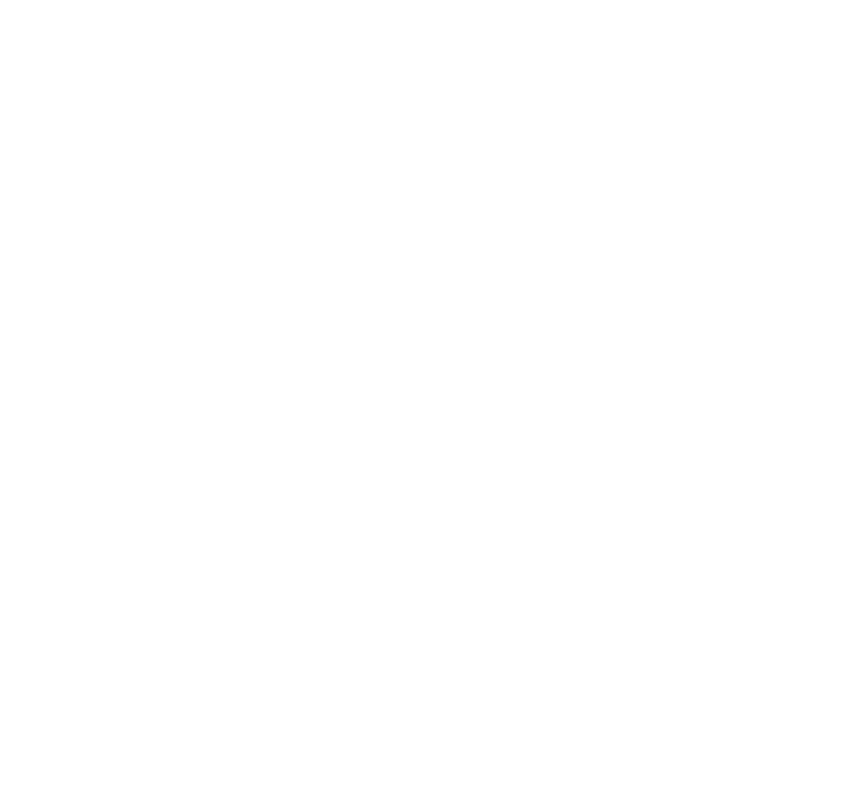
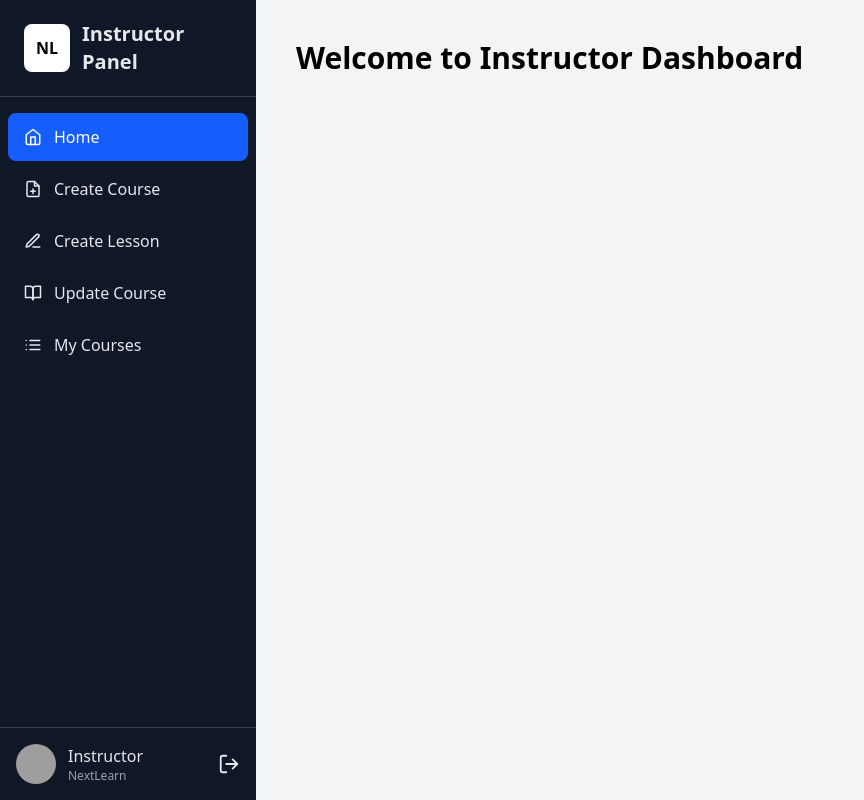
Before and after one commit to ramgopi007/LMS-PROJECT-FRONTEND, a React (Vite) app in the folder Frontend/: page /instructor/dashboard in a window 1280 px wide. Before the commit this address had no page. Shown: the whole page, without its empty margins (0-864 px from the left). Built offline with nearby package versions, Linux system fonts and the light colour scheme; grey boxes are pictures that could not be loaded.

Commit message:
Today I have worked on the login api calls for student and instructor

```diff
--- a/Frontend/package.json
+++ b/Frontend/package.json
@@ -12,6 +12,7 @@
   "dependencies": {
     "@reduxjs/toolkit": "^2.10.1",
     "@tailwindcss/vite": "^4.1.17",
+    "axios": "^1.13.2",
     "react": "^19.2.0",
     "react-dom": "^19.2.0",
     "react-icons": "^5.5.0",
--- a/Frontend/src/App.jsx
+++ b/Frontend/src/App.jsx
@@ -6,6 +6,7 @@ import Settings from "./pages/authentication/settings";
 import Profile from "./pages/authentication/profile";
 import Home from "./components/Home";
 import { Routes,Route } from "react-router-dom";
+import InstructorDashboard from "./pages/instructor/dashboard";
 function App() {
   return (
     <>
@@ -18,6 +19,7 @@ function App() {
         <Route path="/logout" element={<Logout />} />
         <Route path="/settings" element={<Settings />} />
         <Route path="/Profile" element={<Profile />} />
+        <Route path="/instructor/dashboard" element={<InstructorDashboard/>} />
       </Routes>
     </>
   );
--- a/Frontend/src/pages/authentication/signup.jsx
+++ b/Frontend/src/pages/authentication/signup.jsx
@@ -1,18 +1,52 @@
 import { useNavigate } from "react-router-dom";
+import { useState } from "react";
+import axios from "axios";
 
 const Signup = () => {
   const navigate = useNavigate();
+
+  // Form States
+  const [firstName, setFirstname] = useState("");
+  const [lastName, setLastname] = useState("");
+  const [email, setEmail] = useState("");
+  const [password, setPassword] = useState("");
+  const [role, setRole] = useState("student"); // default role
 
   const handleLoginClick = (e) => {
     e.preventDefault();
     navigate("/login");
   };
 
-  const handleSignupSubmit = (e) => {
-    e.preventDefault();
-    // Here you can add your signup logic (e.g., API call)
-    console.log("User signed up successfully!");
-    navigate("/login"); // Navigate to Login page after successful signup
+  const handleSignupSubmit = async (e) => {
+    e.preventDefault(); /* 👉 Stops the page from refreshing so you can run your own code. */
+
+    try {
+      const payload = {
+        firstName,
+        lastName,
+        email,
+        password,
+        role,
+      };
+
+      const response = await axios.post(
+        "http://localhost:5000/lms/auth/signup",
+        payload,
+        {
+          headers: {
+            "Content-Type": "application/json",
+          },
+        }
+      );
+
+      console.log("Signup success:", response.data);
+
+      // Navigate to login page after success
+      navigate("/login");
+    } catch (error) {
+      console.error("Signup error:", error.response?.data || error.message);
+      alert(error.response?.data?.message || "Signup failed. Try again!");
+    }
   };
 
   return (
@@ -32,16 +66,14 @@ const Signup = () => {
           <form onSubmit={handleSignupSubmit} className="space-y-4">
             {/* First Name */}
             <div>
-              <label
-                htmlFor="firstName"
-                className="block text-sm font-medium text-gray-600 mb-1"
-              >
+              <label className="block text-sm font-medium text-gray-600 mb-1">
                 First Name
               </label>
               <input
                 type="text"
-                id="firstName"
                 placeholder="Enter your first name"
+                value={firstName}
+                onChange={(e) => setFirstname(e.target.value)}
                 className="w-full px-4 py-2 border border-gray-300 rounded-lg focus:ring-2 focus:ring-blue-400 focus:outline-none"
                 required
               />
@@ -49,16 +81,14 @@ const Signup = () => {
 
             {/* Last Name */}
             <div>
-              <label
-                htmlFor="lastName"
-                className="block text-sm font-medium text-gray-600 mb-1"
-              >
+              <label className="block text-sm font-medium text-gray-600 mb-1">
                 Last Name
               </label>
               <input
                 type="text"
-                id="lastName"
                 placeholder="Enter your last name"
+                value={lastName}
+                onChange={(e) => setLastname(e.target.value)}
                 className="w-full px-4 py-2 border border-gray-300 rounded-lg focus:ring-2 focus:ring-blue-400 focus:outline-none"
                 required
               />
@@ -66,17 +96,14 @@ const Signup = () => {
 
             {/* Email */}
             <div>
-              <label
-                htmlFor="email"
-                className="block text-sm font-medium text-gray-600 mb-1"
-              >
+              <label className="block text-sm font-medium text-gray-600 mb-1">
                 Email
               </label>
-
               <input
                 type="email"
-                id="email"
                 placeholder="Enter your email"
+                value={email}
+                onChange={(e) => setEmail(e.target.value)}
                 className="w-full px-4 py-2 border border-gray-300 rounded-lg focus:ring-2 focus:ring-blue-400 focus:outline-none"
                 required
               />
@@ -84,16 +111,14 @@ const Signup = () => {
 
             {/* Password */}
             <div>
-              <label
-                htmlFor="password"
-                className="block text-sm font-medium text-gray-600 mb-1"
-              >
+              <label className="block text-sm font-medium text-gray-600 mb-1">
                 Password
               </label>
               <input
                 type="password"
-                id="password"
                 placeholder="Enter your password"
+                value={password}
+                onChange={(e) => setPassword(e.target.value)}
                 className="w-full px-4 py-2 border border-gray-300 rounded-lg focus:ring-2 focus:ring-blue-400 focus:outline-none"
                 required
               />
@@ -101,19 +126,19 @@ const Signup = () => {
 
             {/* Role */}
             <div>
-              <label
-                htmlFor="password"
-                className="block text-sm font-medium text-gray-600 mb-1"
-              >
+              <label className="block text-sm font-medium text-gray-600 mb-1">
                 Role
               </label>
-              <input
-                type="password"
-                id="Role"
-                placeholder="Enter your Role"
+
+              <select
+                value={role}
+                onChange={(e) => setRole(e.target.value)}
                 className="w-full px-4 py-2 border border-gray-300 rounded-lg focus:ring-2 focus:ring-blue-400 focus:outline-none"
                 required
-              />
+              >
+                <option value="student">Student</option>
+                <option value="instructor">Instructor</option>
+              </select>
             </div>
 
             {/* Submit Button */}
@@ -146,4 +171,4 @@ const Signup = () => {
   );
 };
 
-export default Signup;
+export default Signup;
--- /dev/null
+++ b/Frontend/src/pages/instructor/dashboard.jsx
@@ -0,0 +1,138 @@
+import { useState } from "react";
+import {
+  FiHome,
+  FiBookOpen,
+  FiEdit3,
+  FiFilePlus,
+  FiList,
+  FiLogOut,
+} from "react-icons/fi";
+import { useNavigate } from "react-router-dom";
+
+const InstructorDashboard = () => {
+  const [active, setActive] = useState("home");
+  const navigate = useNavigate();
+
+  const handleLogout = () => {
+    localStorage.removeItem("user");
+    navigate("/login");
+  };
+
+  return (
+    <div className="flex min-h-screen">
+
+      {/* ---------------- Sidebar ---------------- */}
+      <aside className="w-64 bg-gray-900 text-gray-200 flex flex-col justify-between">
+
+        {/* Logo Section */}
+        <div>
+          <div className="flex items-center gap-3 px-6 py-5 border-b border-gray-700">
+            <div className="bg-white text-black font-bold p-3 rounded-lg">
+              NL
+            </div>
+            <h1 className="text-xl font-semibold">Instructor Panel</h1>
+          </div>
+
+          {/* Menu */}
+          <nav className="mt-4 px-2 space-y-1">
+
+            {/* Home */}
+            <button
+              className={`w-full flex items-center gap-3 px-4 py-3 rounded-lg
+                ${active === "home" ? "bg-blue-600 text-white" : "hover:bg-gray-800"}`}
+              onClick={() => setActive("home")}
+            >
+              <FiHome size={18} /> Home
+            </button>
+
+            {/* Create Course */}
+            <button
+              className={`w-full flex items-center gap-3 px-4 py-3 rounded-lg
+                ${active === "createCourse" ? "bg-blue-600 text-white" : "hover:bg-gray-800"}`}
+              onClick={() => setActive("createCourse")}
+            >
+              <FiFilePlus size={18} /> Create Course
+            </button>
+
+            {/* Create Lesson */}
+            <button
+              className={`w-full flex items-center gap-3 px-4 py-3 rounded-lg
+                ${active === "createLesson" ? "bg-blue-600 text-white" : "hover:bg-gray-800"}`}
+              onClick={() => setActive("createLesson")}
+            >
+              <FiEdit3 size={18} /> Create Lesson
+            </button>
+
+            {/* Update Courses */}
+            <button
+              className={`w-full flex items-center gap-3 px-4 py-3 rounded-lg
+                ${active === "updateCourse" ? "bg-blue-600 text-white" : "hover:bg-gray-800"}`}
+              onClick={() => setActive("updateCourse")}
+            >
+              <FiBookOpen size={18} /> Update Course
+            </button>
+
+            {/* My Courses */}
+            <button
+              className={`w-full flex items-center gap-3 px-4 py-3 rounded-lg
+                ${active === "myCourses" ? "bg-blue-600 text-white" : "hover:bg-gray-800"}`}
+              onClick={() => setActive("myCourses")}
+            >
+              <FiList size={18} /> My Courses
+            </button>
+          </nav>
+        </div>
+
+        {/* Bottom Profile Section */}
+        <div className="px-4 py-4 border-t border-gray-700 flex items-center justify-between">
+          <div className="flex items-center gap-3">
+            <img
+              src="https://i.pravatar.cc/50"
+              className="w-10 h-10 rounded-full"
+              alt="Profile"
+            />
+            <div>
+              <p className="font-medium">Instructor</p>
+              <p className="text-xs text-gray-400">NextLearn</p>
+            </div>
+          </div>
+
+          <FiLogOut
+            onClick={handleLogout}
+            className="cursor-pointer hover:text-red-400"
+            size={22}
+          />
+        </div>
+
+      </aside>
+
+      {/* ---------------- Main Content ---------------- */}
+      <main className="flex-1 p-10 bg-gray-100">
+
+        {active === "home" && (
+          <h1 className="text-3xl font-bold">Welcome to Instructor Dashboard</h1>
+        )}
+
+        {active === "createCourse" && (
+          <h1 className="text-3xl font-bold">Create a New Course</h1>
+        )}
+
+        {active === "createLesson" && (
+          <h1 className="text-3xl font-bold">Create a Lesson</h1>
+        )}
+
+        {active === "updateCourse" && (
+          <h1 className="text-3xl font-bold">Update Your Courses</h1>
+        )}
+
+        {active === "myCourses" && (
+          <h1 className="text-3xl font-bold">Your Published Courses</h1>
+        )}
+
+      </main>
+
+    </div>
+  );
+};
+
+export default InstructorDashboard;
```
Also changed, not shown: Frontend/src/pages/authentication/login.jsx (+44 -8 lines), 1 other file (tests, documents, lock files or other folders).
